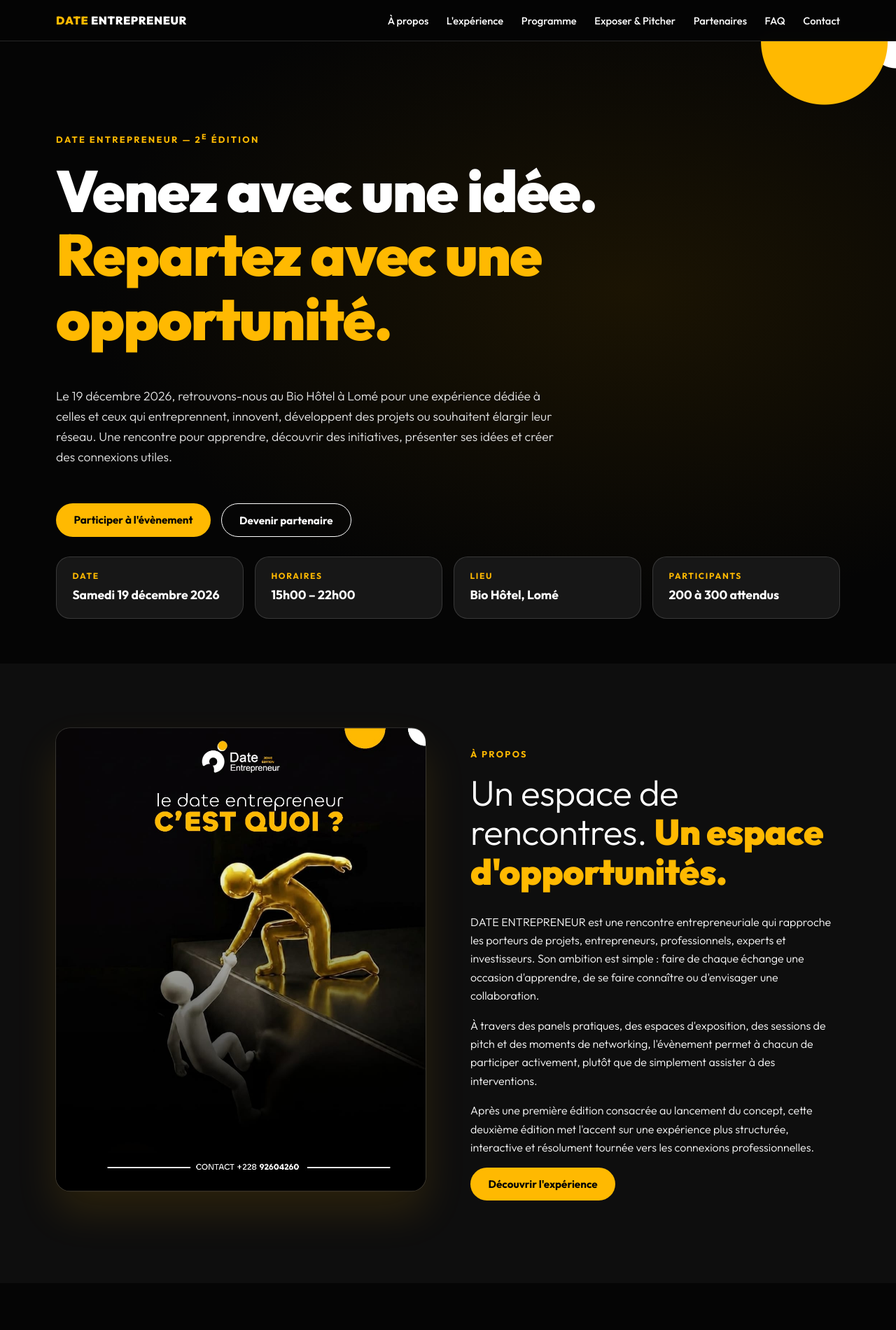
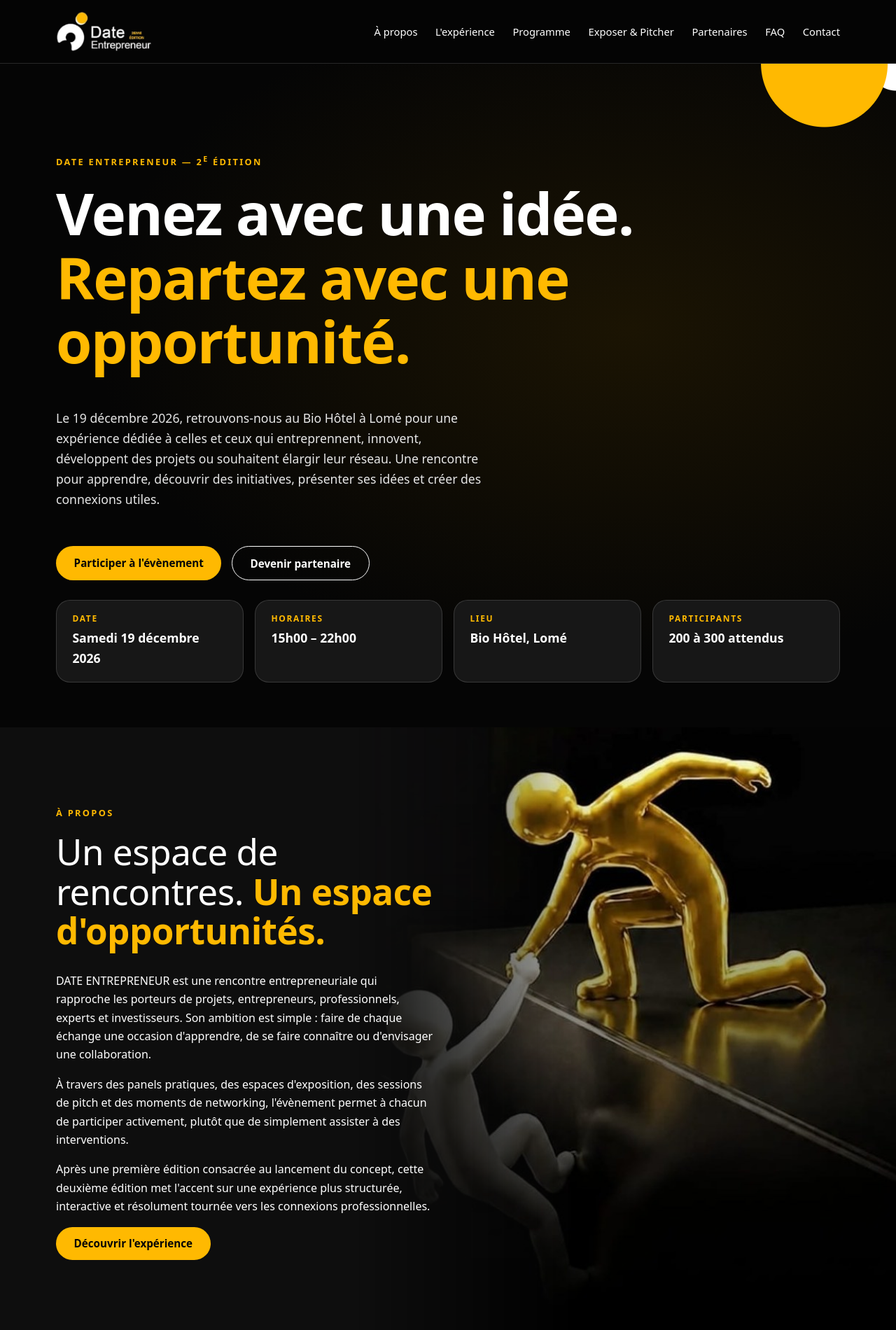
Before and after one commit to manuadjoguenu-cloud/Date_entrep, a plain HTML site: page index.html in a window 1280 px wide. Shown: the top 1900 px of the page at 70% size. Drawn offline with Linux system fonts and the light colour scheme; a web font is replaced by a local one.

Commit message:
Ajout du logo, background et font family chillax

```diff
--- a/css/accueil.css
+++ b/css/accueil.css
@@ -1,4 +1,8 @@
-
+/* ==========================================================
+   DATE ENTREPRENEUR — 2e édition
+   Charte graphique reprise des affiches (img1, img2) :
+   noir profond · jaune #FFB901 · blanc · typo géométrique
+   ========================================================== */
 
 :root {
   --noir: #050505;
@@ -10,11 +14,11 @@
   --gris: #b9b9b9;
   --ligne: rgba(255, 255, 255, .14);
   --rayon: 20px;
-  --police: "Outfit", "Quicksand", "Poppins", system-ui, sans-serif;
+  --police: "Chillax", "Outfit", "Poppins", system-ui, sans-serif;
 }
 
 *, *::before, *::after { box-sizing: border-box; }
-html { scroll-behavior: smooth; scroll-padding-top: 76px; }
+html { scroll-behavior: smooth; scroll-padding-top: 96px; }
 body {
   margin: 0;
   background: var(--noir);
@@ -23,7 +27,6 @@
   font-weight: 300;
   line-height: 1.65;
   -webkit-font-smoothing: antialiased;
-  user-select: none;
 }
 img { max-width: 100%; display: block; }
 a { color: inherit; }
@@ -34,9 +37,9 @@
 
 /* ---------- Titres ---------- */
 h1, h2, h3 { line-height: 1.1; margin: 0 0 .6em; }
-h1 { font-weight: 900; font-size: clamp(2.6rem, 7vw, 5.2rem); letter-spacing: -.02em; }
+h1 { font-weight: 700; font-size: clamp(2.6rem, 7vw, 5.2rem); letter-spacing: -.02em; }
 h2 { font-weight: 300; font-size: clamp(1.9rem, 4.4vw, 3.2rem); letter-spacing: -.01em; }
-h2 span, h1 span { color: var(--jaune); font-weight: 900; }
+h2 span, h1 span { color: var(--jaune); font-weight: 700; }
 h3 { font-weight: 700; font-size: 1.2rem; }
 .eyebrow {
   color: var(--jaune);
@@ -59,8 +62,10 @@
   backdrop-filter: blur(10px);
   border-bottom: 1px solid var(--ligne);
 }
-.logo { text-decoration: none; font-weight: 900; text-transform: uppercase; letter-spacing: .04em; }
-.logo span { color: var(--jaune); }
+.logo { text-decoration: none; font-weight: 700; text-transform: uppercase; letter-spacing: .04em; }
+.logo { display: flex; align-items: center; }
+.logo img { height: 58px; width: auto; display: block; }
+.footer-logo { height: 52px; width: auto; margin-bottom: 1rem; }
 nav ul { list-style: none; display: flex; gap: 1.6rem; margin: 0; padding: 0; }
 nav a { text-decoration: none; font-weight: 500; font-size: .92rem; transition: color .2s; }
 nav a:hover { color: var(--jaune); }
@@ -132,6 +137,19 @@
   box-shadow: 0 0 0 1px var(--ligne), 0 30px 60px rgba(255, 185, 1, .12);
 }
 
+
+/* ---------- Sections avec image en arrière-plan ---------- */
+.bg-section { position: relative; overflow: hidden; isolation: isolate; }
+.bg-section::before {
+  content: ""; position: absolute; top: 0; right: 0; bottom: 0; z-index: -1;
+  background-repeat: no-repeat; background-size: cover; background-position: center;
+  -webkit-mask-image: linear-gradient(90deg, transparent 0, #000 42%);
+          mask-image: linear-gradient(90deg, transparent 0, #000 42%);
+}
+.bg-apropos::before { width: 60%; background-image: url("../media/bg-apropos.jpg"); background-position: 40% center; }
+.bg-demarque::before { width: 66%; background-image: url("../media/bg-demarque.jpg"); }
+.bg-text { max-width: 540px; }
+
 /* ---------- Tags ---------- */
 .tags { list-style: none; display: flex; flex-wrap: wrap; gap: .7rem; padding: 0; margin: 1rem 0 0; }
 .tags li { border: 1.5px solid var(--ligne); border-radius: 999px; padding: .5rem 1.1rem; font-size: .9rem; font-weight: 500; }
@@ -139,7 +157,7 @@
 
 /* ---------- Chiffres ---------- */
 .stats div { display: flex; flex-direction: column; }
-.stats strong { font-size: clamp(2.4rem, 5vw, 3.6rem); font-weight: 900; line-height: 1; }
+.stats strong { font-size: clamp(2.4rem, 5vw, 3.6rem); font-weight: 700; line-height: 1; }
 .stats span { font-weight: 500; }
 
 /* ---------- Programme ---------- */
@@ -148,13 +166,13 @@
   display: grid; grid-template-columns: 90px 1fr; gap: 1rem;
   padding: .85rem 0; border-bottom: 1px solid var(--ligne);
 }
-.timeline time { color: var(--jaune); font-weight: 900; }
+.timeline time { color: var(--jaune); font-weight: 700; }
 .timeline li:hover span { color: var(--jaune-doux); }
 
 /* ---------- Bannière « Démarque-toi » (affiche 2) ---------- */
 .banner { padding: clamp(4rem, 9vw, 7rem) 0; background: var(--noir); }
-.banner h2 { font-weight: 900; font-size: clamp(2.4rem, 6vw, 4.4rem); }
-.banner h2 .thin { font-weight: 900; color: var(--blanc); }
+.banner h2 { font-weight: 700; font-size: clamp(2.4rem, 6vw, 4.4rem); }
+.banner h2 .thin { font-weight: 700; color: var(--blanc); }
 .banner h2 .light { font-weight: 300; color: var(--blanc); }
 .banner h2 strong { display: block; color: var(--jaune); font-size: 1.5em; }
 .banner .lead b { color: var(--jaune); }
@@ -185,6 +203,8 @@
   .grid-3 { grid-template-columns: repeat(2, 1fr); }
   .infos { grid-template-columns: repeat(2, 1fr); }
   .split { grid-template-columns: 1fr; }
+  .bg-section::before { width: 100%; opacity: .28; -webkit-mask-image: none; mask-image: none; }
+  .bg-text { max-width: none; }
   .banner .poster { order: -1; max-width: 480px; }
   .burger { display: flex; flex-direction: column; gap: 5px; cursor: pointer; padding: .4rem; }
   .burger i { width: 26px; height: 2px; background: var(--blanc); transition: .25s; }
--- a/index.html
+++ b/index.html
@@ -9,15 +9,15 @@
   <link rel="shortcut icon" href="favicon.ico">
   <link rel="apple-touch-icon" href="apple-touch-icon.png">
   <meta name="theme-color" content="#050505">
-  <link rel="preconnect" href="https://fonts.googleapis.com">
-  <link rel="preconnect" href="https://fonts.gstatic.com" crossorigin>
-  <link href="https://fonts.googleapis.com/css2?family=Outfit:wght@300;400;500;700;900&display=swap" rel="stylesheet">
+  <link rel="preconnect" href="https://api.fontshare.com">
+  <link rel="preconnect" href="https://cdn.fontshare.com" crossorigin>
+  <link href="https://api.fontshare.com/v2/css?f[]=chillax@200,300,400,500,600,700&display=swap" rel="stylesheet">
   <link rel="stylesheet" href="css/accueil.css">
 </head>
 <body>
 
 <header class="site-header">
-  <a href="#accueil" class="logo"><span>Date</span> Entrepreneur</a>
+  <a href="#accueil" class="logo" aria-label="Date Entrepreneur — retour à l'accueil"><img src="media/logo.png" alt="Date Entrepreneur, 2e édition" width="660" height="279"></a>
   <input type="checkbox" id="menu-toggle" class="menu-toggle" aria-label="Ouvrir le menu">
   <label for="menu-toggle" class="burger" aria-hidden="true"><i></i><i></i><i></i></label>
   <nav>
@@ -55,12 +55,9 @@
 </section>
 
 <!-- À PROPOS -->
-<section id="apropos" class="section section-dark2">
-  <div class="container split">
-    <figure class="poster">
-      <img src="media/img1.jpeg" alt="Affiche « Le Date Entrepreneur, c'est quoi ? » : une figure dorée tend la main à une figure blanche" loading="lazy">
-    </figure>
-    <div>
+<section id="apropos" class="section section-dark2 bg-section bg-apropos">
+  <div class="container">
+    <div class="bg-text">
       <p class="eyebrow">À propos</p>
       <h2>Un espace de rencontres. <span>Un espace d'opportunités.</span></h2>
       <p>DATE ENTREPRENEUR est une rencontre entrepreneuriale qui rapproche les porteurs de projets, entrepreneurs, professionnels, experts et investisseurs. Son ambition est simple : faire de chaque échange une occasion d'apprendre, de se faire connaître ou d'envisager une collaboration.</p>
@@ -206,16 +203,13 @@
 </section>
 
 <!-- DÉMARQUE-TOI -->
-<section class="banner">
-  <div class="container split">
-    <div>
+<section class="banner bg-section bg-demarque">
+  <div class="container">
+    <div class="bg-text">
       <h2><span class="thin">DE</span><span class="light">MAR</span>QUES <strong>TOI !</strong></h2>
       <p class="lead">Dans un monde où tout le monde cherche à <b>réussir</b>, la <b>différence</b> se fait aussi par <b>les rencontres</b>, les idées et les opportunités que tu sais saisir. Prépare-toi à te faire remarquer, à créer des connexions et à saisir de <b>nouvelles opportunités</b>.</p>
       <a class="btn btn-primary" href="#contact">Je m'inscris</a>
     </div>
-    <figure class="poster">
-      <img src="media/img2.jpeg" alt="Affiche « Démarque-toi ! » : un homme au costume et chapeau jaunes parmi des hommes en noir" loading="lazy">
-    </figure>
   </div>
 </section>
 
@@ -251,6 +245,7 @@
 
 <footer class="site-footer">
   <div class="container">
+    <img class="footer-logo" src="media/logo.png" alt="Date Entrepreneur" width="660" height="279">
     <p>DATE ENTREPRENEUR — 2<sup>e</sup> édition · 19 décembre 2026 · Bio Hôtel, Lomé · Une initiative organisée par Best Regards Groupe.</p>
     <p><a href="#accueil">Accueil</a> · <a href="#apropos">À propos</a> · <a href="#programme">Programme</a> · <a href="#partenaires">Partenaires</a> · <a href="#contact">Contact</a></p>
   </div>
```
Also changed, not shown: media/bg-apropos.jpg (added), media/bg-demarque.jpg (added), media/logo.png (added).
